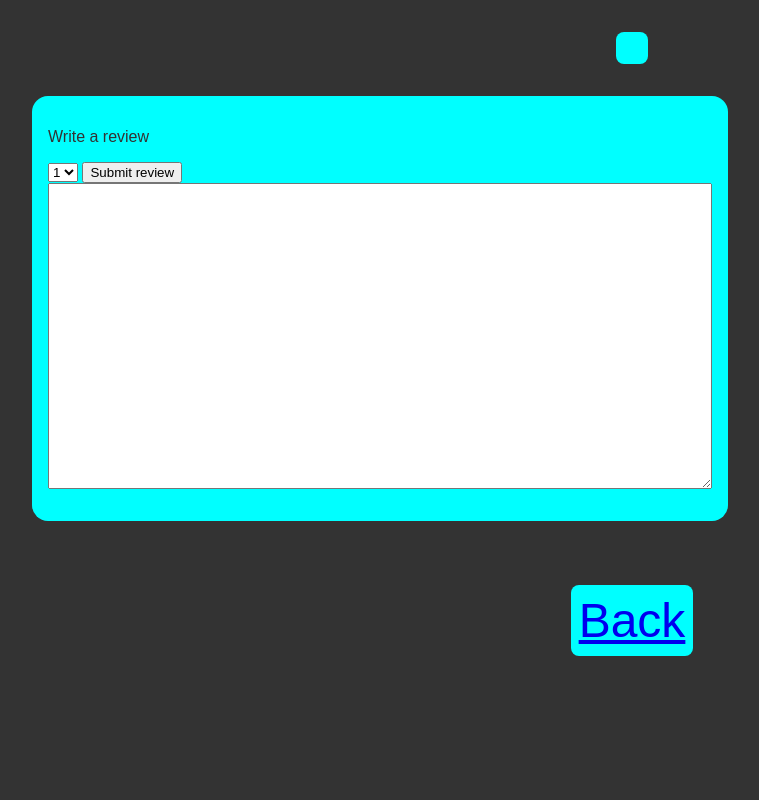
After one commit to Teetil/Novel-Manager, a Flask app: template templates/reviews.html in a window 1280 px wide. The commit adds this page. Shown: the whole page, without its empty margins (8-767 px from the left). Run offline with Flask 2, Linux system fonts and the light colour scheme; the template is opened without the code that fills it, so the values that code supplies are empty; the visitor is signed in with stand-in values (Sample User, id 1).

Commit message:
Added reviews

```diff
--- a/app.py
+++ b/app.py
@@ -4,6 +4,7 @@ import novels
 import authors
 import tags
 import users
+import reviews
 
 @app.route("/")
 def index():
@@ -42,7 +43,7 @@ def author_page(author_id):
     author_novels = [(n[1], n[2]) for n in author_info]
     return render_template("author.html", author_name = author_info[0][0].capitalize(), author_novels=author_novels)
 
-@app.route("/novel_tags/<int:novel_id>", methods=["GET", "POST"])
+@app.route("/novel/<int:novel_id>/tags", methods=["GET", "POST"])
 def novel_tag_page(novel_id):
     novel_info = novels.get_novel_info(novel_id)
     tag_info = tags.get_all_tags()
@@ -91,3 +92,12 @@ def register():
 def logout():
     users.logout()
     return redirect("/")
+
+@app.route("/novel/<int:novel_id>/reviews", methods=["GET", "POST"])
+def review(novel_id):
+    if request.method == "POST":
+        reviews.add_review(session["user_id"], novel_id, int(request.form["rating"]), request.form["add_review"])
+    return render_template("reviews.html", novel_info = novels.get_novel_info(novel_id), reviews = novels.get_novel_reviews(novel_id))
+
+
+app.run(debug=True)
--- a/novels.py
+++ b/novels.py
@@ -25,6 +25,10 @@ def get_novels_by_tag(tag_id : int) -> list:
     sql = "SELECT n.id, n.name FROM novel_tags nt, novels n WHERE nt.tag_id=:tag_id AND n.id=nt.novel_id"
     return db.session.execute(sql, {"tag_id" : tag_id}).fetchall()
 
+def get_novel_reviews(novel_id):
+    sql = "SELECT u.name, r.rating, r.content, r.created_at FROM review r, users u WHERE r.novel_id=:novel_id AND u.id=r.creator_id"
+    return db.session.execute(sql, {"novel_id" : novel_id})
+
 def remove_novel(novel_id : int):
     sql = "DELETE FROM novels WHERE id=:novel_id"
     db.session.execute(sql, {"novel_id" : novel_id})
--- a/static/main.css
+++ b/static/main.css
@@ -7,6 +7,32 @@ body {
     justify-content: center;
     align-items: center;
     flex-direction: column;
+}
+
+#review-body{
+    display: flex;
+    width: 100%;
+    margin-left: 5rem;
+    flex-direction: row;
+    justify-content: flex-start;
+}
+
+#review-container{
+    display: flex;
+    width: 100%;
+    margin-left: 5rem;
+    flex-direction: column;
+    justify-content: flex-start;
+}
+
+.review{
+    background-color: aqua;
+    font-size: 2rem;
+    border-radius: .5rem;
+    padding: .1rem;
+    margin-top: 1rem;
+    flex-wrap: wrap;
+    width: 50%;
 }
 
 .topbar{
--- a/templates/novel.html
+++ b/templates/novel.html
@@ -16,7 +16,8 @@
     <a href="/tag/{{tag.id}}" class="novel">{{tag.name.capitalize()}}</a>
     {% endfor %}
     </div>
-    <a href="/novel_tags/{{novel_id}}" class="back-button">Manage tags</a>
+    <a href="/novel/{{novel_id}}/tags" class="back-button">Manage tags</a>
+    <a href="/novel/{{novel_id}}/reviews" class="back-button">Reviews</a>
     <a href="/" class="back-button">Back</a>
 </body>
 
--- /dev/null
+++ b/templates/reviews.html
@@ -0,0 +1,41 @@
+{% extends "layout.html" %}
+{% block content %}
+
+<body>
+    <div class="topbar">
+        <div class="header"> {{novel_info[0]}}</div>
+    </div>
+    {% if session["user_id"] %}
+    <div id="review-body">
+        <div class="submit-field">
+            <form action="" method="post">
+                <div>
+                    <p>Write a review</p>
+                    <select name="rating" id="">
+                        <option value="1">1</option>
+                        <option value="2">2</option>
+                        <option value="3">3</option>
+                        <option value="4">4</option>
+                        <option value="5">5</option>
+                    </select>
+                    <input type="submit" value="Submit review">
+                </div>
+                <textarea name="add_review" id="" cols="80" rows="20" required></textarea>
+            </form>
+        </div>
+    </div>
+    {% else %}
+    <div class="nav-button">You must be logged in to leave a review</div>
+    {% endif %}
+    <div id="review-container">
+    {% for review in reviews%}
+    <div class="review">
+        <p style="font-size: 3rem;">{{review.name.capitalize()}} - {{review.rating}} Starts</p>
+        <p>{{review.content}}</p>
+    </div>
+    {% endfor  %}
+    </div>
+    <a href="/" class="back-button">Back</a>
+</body>
+
+{% endblock %}
```
Also changed, not shown: reviews.py (added, +7 -0 lines).
